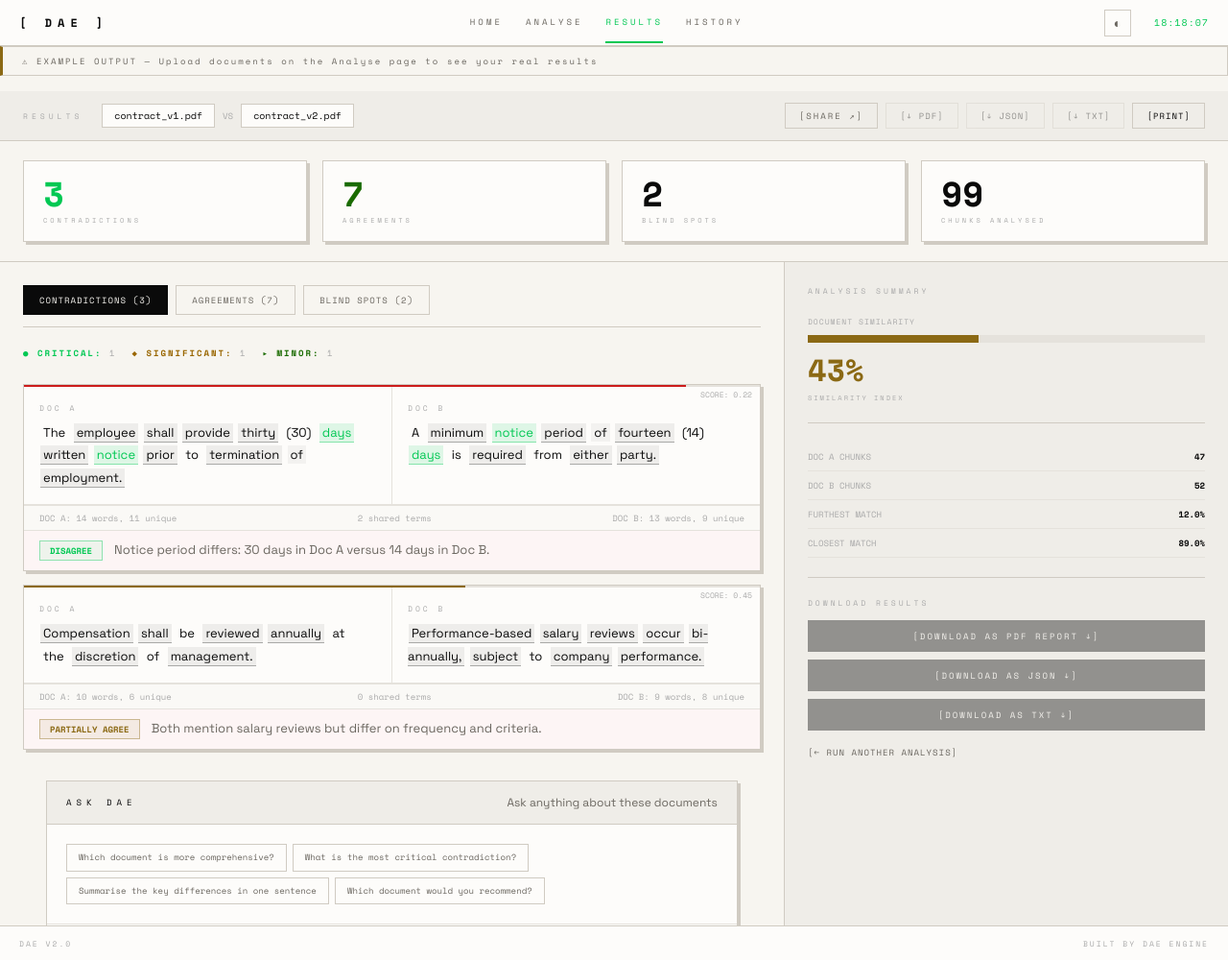
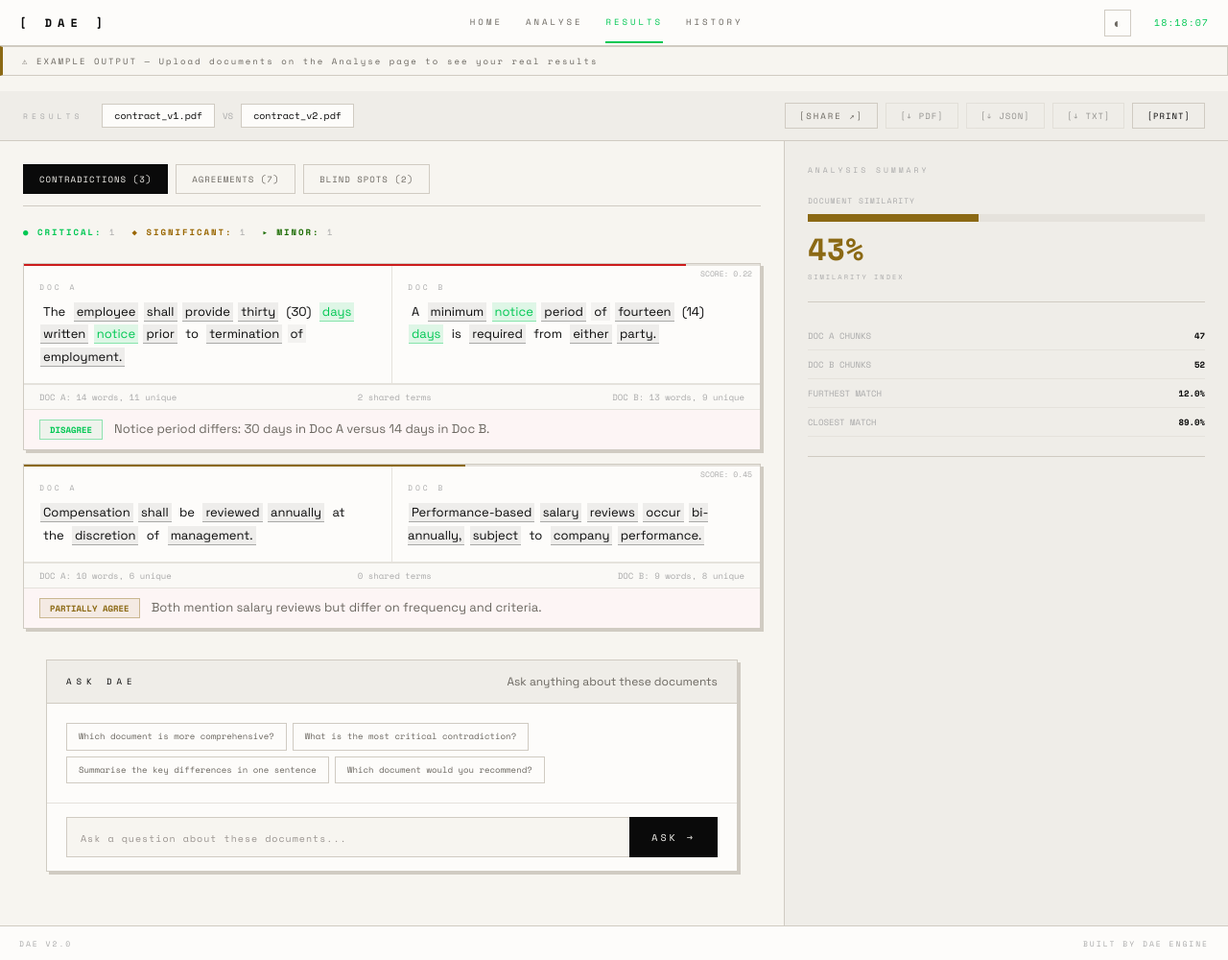
Before and after one commit to Haripriya24071/DAE, a Flask app: page /result in a window 1280 px wide. Shown: the whole page at 96% size. Run offline with Flask 3, Linux system fonts and the light colour scheme.

Commit message:
refactor(results): remove large stat cards, narrative panel, and duplicate download buttons

```diff
--- a/DAE/templates/results.html
+++ b/DAE/templates/results.html
@@ -75,73 +75,11 @@
     {% set worst_color = '#996600' %}
   {% endif %}
 
-  <div class="stats-row-grid" style="grid-template-columns: repeat({% if result and result.mode == 'multi' %}5{% else %}4{% endif %}, 1fr);">
-    {% if result and result.mode == 'multi' %}
-      <div class="res-stat-card">
-        <span class="res-stat-val" style="color:#0A0A0A;">{{ result.doc_count }}</span>
-        <span class="res-stat-lbl">DOCUMENTS</span>
-      </div>
-    {% endif %}
-    <div class="res-stat-card">
-      <span class="res-stat-val" style="color: {{ worst_color }};">{{ c_count }}</span>
-      <span class="res-stat-lbl">CONTRADICTIONS</span>
-    </div>
-    <div class="res-stat-card">
-      <span class="res-stat-val" style="color:#1A6B00;">{{ a_count }}</span>
-      <span class="res-stat-lbl">AGREEMENTS</span>
-    </div>
-    <div class="res-stat-card">
-      <span class="res-stat-val">{{ b_count }}</span>
-      <span class="res-stat-lbl">BLIND SPOTS</span>
-    </div>
-    <div class="res-stat-card">
-      <span class="res-stat-val">{{ total_chunks }}</span>
-      <span class="res-stat-lbl">CHUNKS ANALYSED</span>
-    </div>
-  </div>
-
   <!-- MAIN CONTENT SPLIT -->
   <div class="main-content-split">
 
     <!-- LEFT PANEL (65%) -->
     <div class="panel-left-content">
-
-      <!-- PART 3 — NARRATIVE REPORT SECTION -->
-      {% if result and result.narrative %}
-        <div class="narrative-panel">
-          <div class="narrative-top-bar">
-            <span class="narrative-title-tag">ANALYSIS NARRATIVE</span>
-            <button class="narrative-collapse-btn" onclick="toggleNarrativeBody(this)">[COLLAPSE ▲]</button>
-          </div>
-
-          <div class="narrative-body-container" id="narrative-container">
-            {% if result.narrative.generated and result.narrative.sections %}
-              {% set sections = result.narrative.sections %}
-              {% for section_name, section_color in [
-                ('DOCUMENT OVERVIEW', '#0A0A0A'),
-                ('KEY FINDINGS', '#1A6B00'),
-                ('CONTRADICTIONS ANALYSIS', '#00C853'),
-                ('AGREEMENTS ANALYSIS', '#1A6B00'),
-                ('BLIND SPOTS', '#996600'),
-                ('CONCLUSION', '#0A0A0A')
-              ] %}
-                {% if sections[section_name] %}
-                <div class="narrative-section">
-                  <div class="narrative-label" style="border-left-color: {{ section_color }}; color: {{ section_color }}">
-                    {{ section_name }}
-                  </div>
-                  <div class="narrative-body-text">{{ sections[section_name] }}</div>
-                </div>
-                {% endif %}
-              {% endfor %}
-            {% else %}
-              <div class="narrative-error-row">
-                Narrative unavailable — {{ result.narrative.error if result.narrative.error else 'Failed to generate narrative report.' }}
-              </div>
-            {% endif %}
-          </div>
-        </div>
-      {% endif %}
 
       <div class="tab-buttons-row">
         <button class="tab-btn active" onclick="switchTab('tab-contradictions', this)">CONTRADICTIONS ({{ c_count }})</button>
@@ -516,15 +454,7 @@
 
       <div class="panel-divider"></div>
 
-      <!-- DOWNLOAD SECTION -->
-      <div class="summary-title-tag" style="margin-bottom:12px;">DOWNLOAD RESULTS</div>
-      <div class="download-section">
-        <a href="{% if entry_id %}/download/pdf?id={{ entry_id }}{% else %}/download/pdf{% endif %}" class="btn-download-full {% if not result %}disabled{% endif %}">[DOWNLOAD AS PDF REPORT ↓]</a>
-        <a href="{% if entry_id %}/download/json?id={{ entry_id }}{% else %}/download/json{% endif %}" class="btn-download-full {% if not result %}disabled{% endif %}">[DOWNLOAD AS JSON ↓]</a>
-        <a href="{% if entry_id %}/download/txt?id={{ entry_id }}{% else %}/download/txt{% endif %}" class="btn-download-full {% if not result %}disabled{% endif %}">[DOWNLOAD AS TXT ↓]</a>
-      </div>
 
-      <a href="/dashboard" class="back-link">[← RUN ANOTHER ANALYSIS]</a>
     </div>
 
   </div>
```
